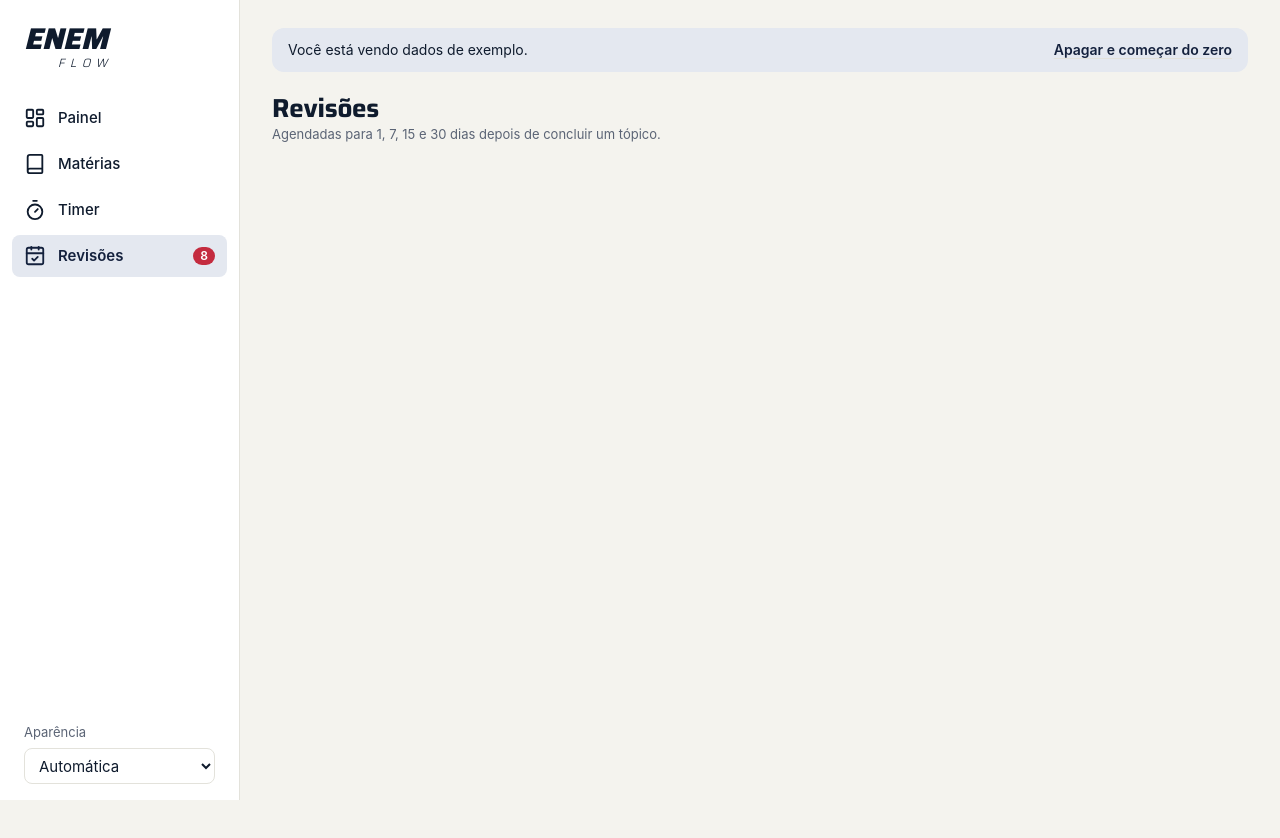
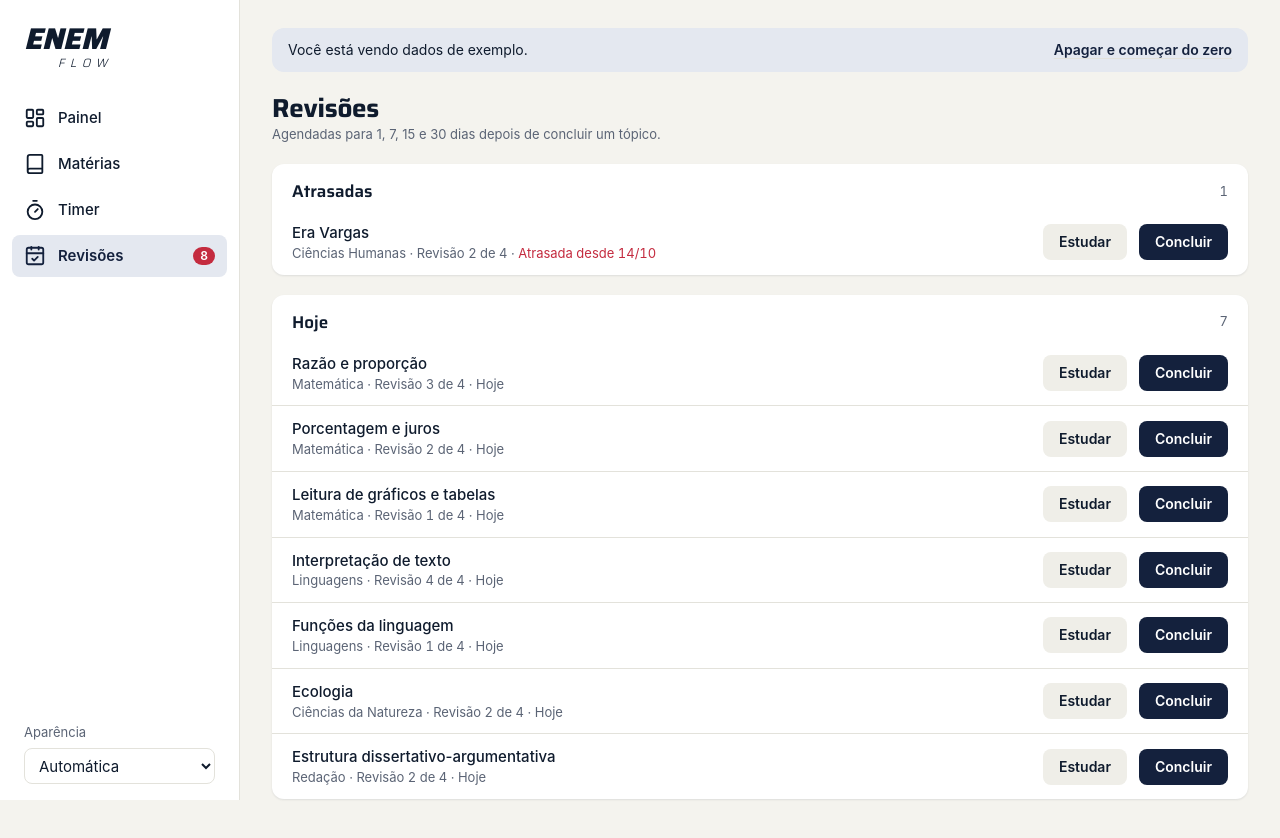
Before and after one commit to gabriel70530-a11y/Flow, a Next.js app: page /revisoes in a window 1280 px wide. Shown: the top 838 px of the page. Before the commit the page ends 800 px from the top, so only its background shows below. Built offline with nearby package versions, Linux system fonts and the light colour scheme.

Commit message:
feat: add reviews screen
Co-Authored-By: Claude Opus 5.5 <noreply@anthropic.com>

```diff
--- a/app/revisoes/page.tsx
+++ b/app/revisoes/page.tsx
@@ -1,5 +1,5 @@
-import { PageHeader } from "@/components/ui/PageHeader";
+import { RevisoesScreen } from "@/components/revisoes/RevisoesScreen";
 
 export default function RevisoesPage() {
-  return <PageHeader title="Revisões" subtitle="Agendadas para 1, 7, 15 e 30 dias depois de concluir um tópico." />;
+  return <RevisoesScreen />;
 }
--- /dev/null
+++ b/components/revisoes/RevisoesScreen.tsx
@@ -0,0 +1,97 @@
+"use client";
+
+import { Button } from "@/components/ui/Button";
+import { Card, CardHeader } from "@/components/ui/Card";
+import { DueLabel } from "@/components/ui/DueLabel";
+import { EmptyState } from "@/components/ui/EmptyState";
+import { ListRow } from "@/components/ui/ListRow";
+import { PageHeader } from "@/components/ui/PageHeader";
+import { Skeleton } from "@/components/ui/Skeleton";
+import { showToast } from "@/components/ui/Toast";
+import { useStudyTopic } from "@/components/timer/use-study-topic";
+import { toDateKey } from "@/lib/dates";
+import { groupReviews, nextReview, pendingReviews, type PendingReview } from "@/lib/reviews";
+import { findTopic } from "@/lib/syllabus";
+import { useHydrated, useStudyStore } from "@/store/study-store";
+
+export function RevisoesScreen() {
+  const hydrated = useHydrated();
+  const progress = useStudyStore((state) => state.progress);
+  const completeReview = useStudyStore((state) => state.completeReview);
+  const studyTopic = useStudyTopic();
+
+  const header = (
+    <PageHeader title="Revisões" subtitle="Agendadas para 1, 7, 15 e 30 dias depois de concluir um tópico." />
+  );
+
+  if (!hydrated) {
+    return (
+      <div className="grid gap-5">
+        {header}
+        <Skeleton className="h-64" />
+      </div>
+    );
+  }
+
+  const today = toDateKey(new Date());
+  const groups = groupReviews(pendingReviews(progress), today);
+  const sections: [string, PendingReview[]][] = [
+    ["Atrasadas", groups.late],
+    ["Hoje", groups.today],
+    ["Próximos 7 dias", groups.upcoming],
+  ];
+  const nothingDue = groups.late.length + groups.today.length === 0;
+
+  const complete = (topicId: string) => {
+    const updated = completeReview(topicId);
+    showToast(nextReview(updated) ? "Revisão concluída." : "Ciclo de revisões completo.");
+  };
+
+  return (
+    <div className="grid gap-5">
+      {header}
+
+      {nothingDue && (
+        <Card flush>
+          <EmptyState title="Tudo em dia">Nenhuma revisão para hoje.</EmptyState>
+        </Card>
+      )}
+
+      {sections
+        .filter(([, items]) => items.length > 0)
+        .map(([title, items]) => (
+          <Card key={title} flush>
+            <CardHeader flush title={title}>
+              <span className="text-[13px] text-muted tabular-nums">{items.length}</span>
+            </CardHeader>
+            <ul>
+              {items.map(({ topicId, review }) => {
+                const topic = findTopic(topicId);
+                return (
+                  <ListRow
+                    key={topicId}
+                    title={topic?.name}
+                    subtitle={
+                      <span className="tabular-nums">
+                        {topic?.area.name} · Revisão {review.stage} de 4 · <DueLabel due={review.due} today={today} />
+                      </span>
+                    }
+                    end={
+                      review.due <= today && (
+                        <>
+                          <Button onClick={() => studyTopic(topicId)}>Estudar</Button>
+                          <Button variant="primary" onClick={() => complete(topicId)}>
+                            Concluir
+                          </Button>
+                        </>
+                      )
+                    }
+                  />
+                );
+              })}
+            </ul>
+          </Card>
+        ))}
+    </div>
+  );
+}
```
